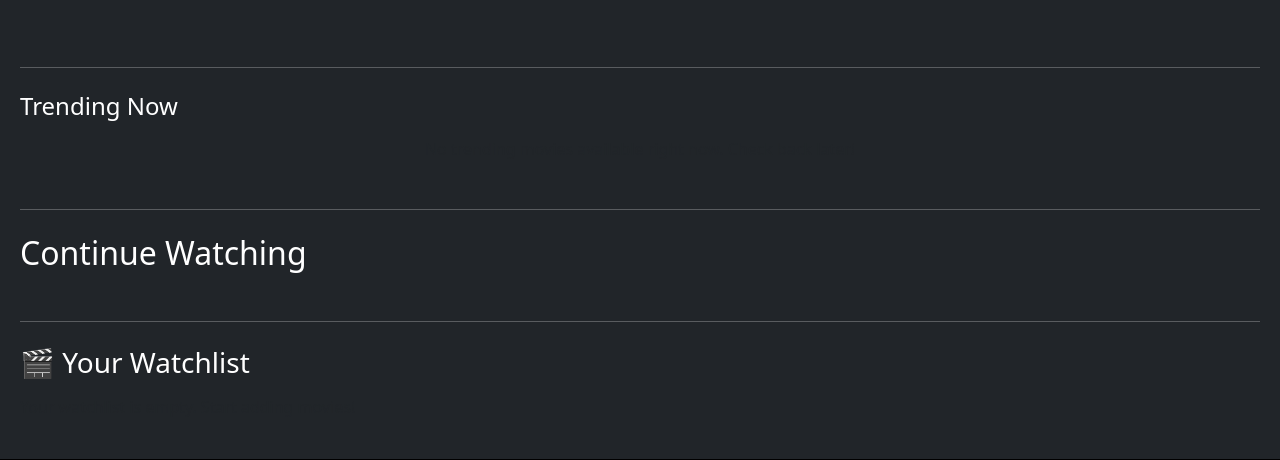
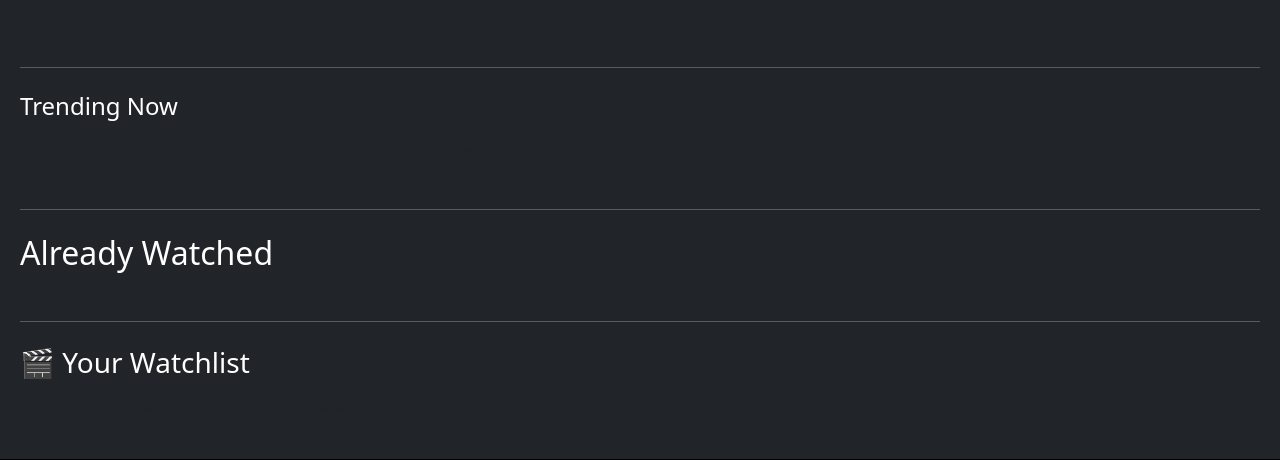
Before and after one commit to Namra-715/Recflix, a Flask app: page /dashboard in a window 1280 px wide. Shown: the part 285-745 px from the top of the page. Run offline with Flask 3, Linux system fonts and the light colour scheme; the visitor is signed in with stand-in values (Sample User, id 1); data that the repository does not hold is empty; some libraries are stand-ins or nearby versions.

Commit message:
added already_watched section

```diff
--- a/app.py
+++ b/app.py
@@ -11,7 +11,7 @@ app.secret_key = "supersecretkey"
 app.config['MYSQL_HOST'] = 'localhost'
 app.config['MYSQL_USER'] = 'root'
 app.config['MYSQL_PASSWORD'] = 'password'
-app.config['MYSQL_DB'] = 'db_name'
+app.config['MYSQL_DB'] = 'Recflix'
 
 mysql = MySQL(app)
 
@@ -130,11 +130,10 @@ def dashboard():
     cur = mysql.connection.cursor()
     cur.execute("""
         SELECT movie_id, title, poster_path
-        FROM continue_watching
+        FROM already_watched
         WHERE user_id = %s
-        ORDER BY last_watched DESC
     """, (user_id,))
-    continue_watching = cur.fetchall()
+    already_watched = cur.fetchall()
     cur.close()
 
     return render_template(
@@ -145,7 +144,7 @@ def dashboard():
         is_new_user=is_new_user,
         search_results=search_results,
         search_query=search_query,
-        continue_watching=continue_watching
+        already_watched=already_watched
     )
 
 #create watch list
@@ -197,9 +196,9 @@ def remove_from_watchlist():
     flash("Movie removed from your watchlist.", "info")
     return redirect(url_for('dashboard'))
 
-#continue watching
-@app.route('/continue_watching', methods=['POST'])
-def continue_watching():
+#already watched
+@app.route('/already_watched', methods=['POST'])
+def already_watched():
     if 'user_id' not in session:
         flash("Please login to watch movies.", "warning")
         return redirect(url_for('login'))
@@ -211,25 +210,20 @@ def continue_watching():
 
     cur = mysql.connection.cursor()
 
-    # Check if already in continue_watching
-    cur.execute("SELECT * FROM continue_watching WHERE user_id=%s AND movie_id=%s", (user_id, movie_id))
+    # Insert only if not already in already_watched
+    cur.execute("SELECT * FROM already_watched WHERE user_id=%s AND movie_id=%s", (user_id, movie_id))
     existing = cur.fetchone()
 
-    if existing:
-        # Update timestamp only
-        cur.execute("UPDATE continue_watching SET last_watched = CURRENT_TIMESTAMP WHERE user_id=%s AND movie_id=%s",
-                    (user_id, movie_id))
-    else:
-        # Insert new entry
+    if not existing:
         cur.execute(
-            "INSERT INTO continue_watching (user_id, movie_id, title, poster_path) VALUES (%s, %s, %s, %s)",
+            "INSERT INTO already_watched (user_id, movie_id, title, poster_path) VALUES (%s, %s, %s, %s)",
             (user_id, movie_id, title, poster_path)
         )
 
     mysql.connection.commit()
     cur.close()
 
-    flash(f"Now playing '{title}' — added to Continue Watching!", "success")
+    flash(f"Now playing '{title}' — added to Already Watched!", "success")
     return redirect(url_for('dashboard'))
 
 
--- a/database_query.py
+++ b/database_query.py
@@ -73,7 +73,7 @@ USE_HARDCODED_CONFIG = True  # Set to False to be prompted for credentials each
 # MySQL Connection Settings
 MYSQL_CONFIG = {
     'host': 'localhost',
-    'database': 'recflix',  # Change this to your database name
+    'database': 'Recflix',  # Change this to your database name
     'user': 'user',  # Change this to your MySQL username
     'password': 'password',  # Leave empty if no password, or set your password here
     'port': 3306
--- a/templates/dashboard.html
+++ b/templates/dashboard.html
@@ -90,7 +90,7 @@
                             {% for movie in trending_movies[slide_index:slide_index + movies_per_slide] %}
                             <div class="item mx-2 position-relative" style="cursor: pointer;">
 
-                                <form action="{{ url_for('continue_watching') }}" method="POST"
+                                <form action="{{ url_for('already_watched') }}" method="POST"
                                     onsubmit="return playMovie('{{ movie.title }}')">
                                     <input type="hidden" name="movie_id" value="{{ movie.id }}">
                                     <input type="hidden" name="title" value="{{ movie.title }}">
@@ -138,12 +138,12 @@
         <hr class="my-4">
         <!---Continue watching-->
         <section class="continue-watching-row mb-5" id="continue-watching">
-            <h2 class="mb-3">Continue Watching</h2>
-            {% if continue_watching %}
+            <h2 class="mb-3">Already Watched</h2>
+            {% if already_watched %}
             <section class="carousel-row mb-5">
 
                 <div class="d-flex flex-wrap justify-content-start">
-                    {% for movie in continue_watching %}
+                    {% for movie in already_watched %}
                     <div class="item mx-2 position-relative">
                         <img src="https://image.tmdb.org/t/p/w200{{ movie[2] }}" alt="{{ movie[1] }}"
                             class="img-fluid rounded">
```
